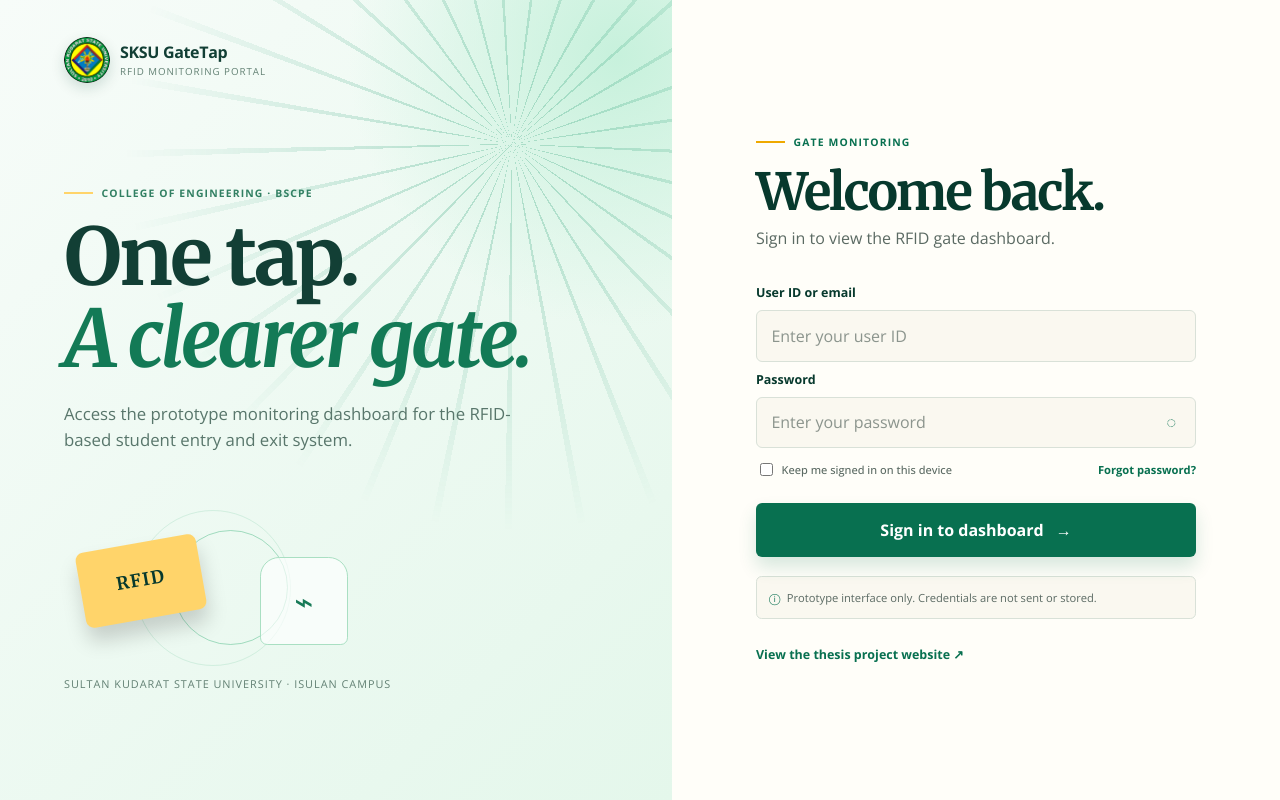
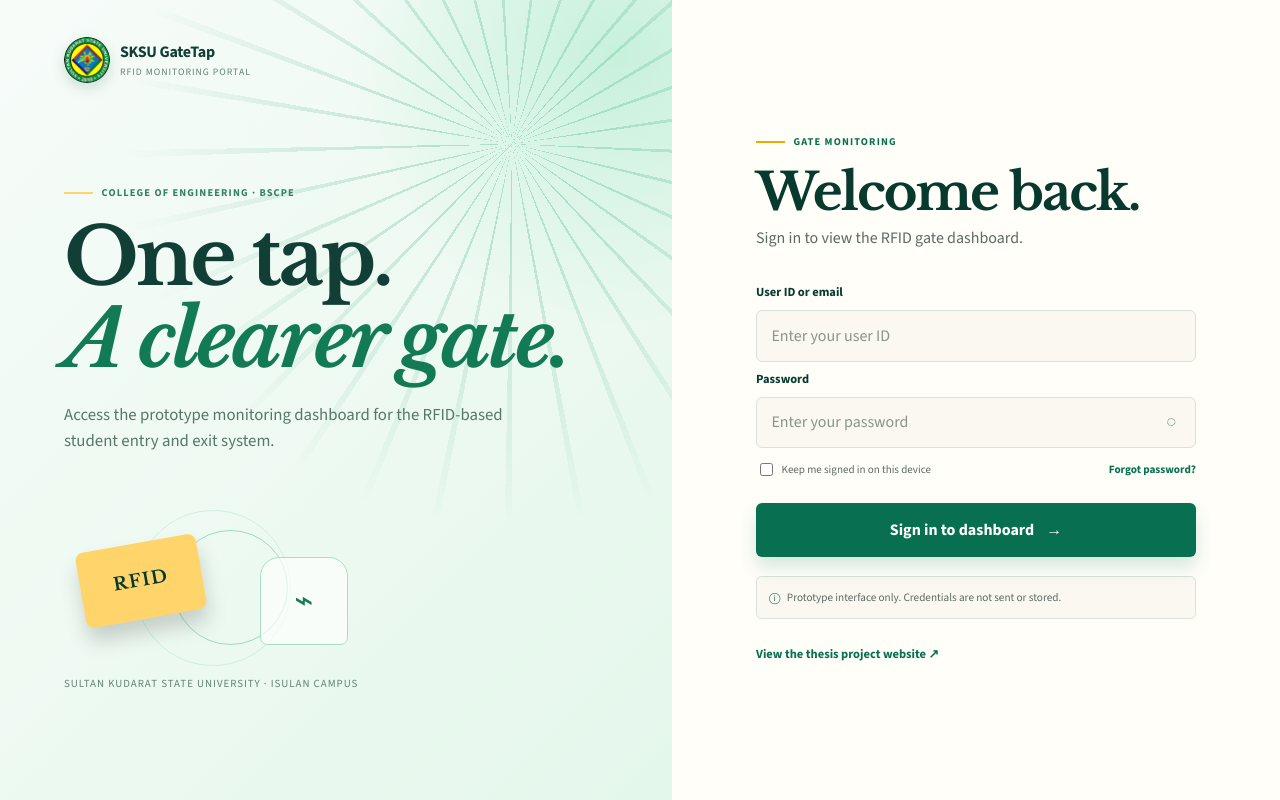
Before and after one commit to killernoyt-png/rfid-thesis-project, a plain HTML site: page dist/index.html in a window 1280 px wide. Drawn offline with nearby package versions, Linux system fonts and the light colour scheme.

Commit message:
Update Site source

```diff
--- a/dist/index.html
+++ b/dist/index.html
@@ -9,7 +9,7 @@
   <link rel="icon" type="image/png" href="sksu-seal.png">
   <link rel="preconnect" href="https://fonts.googleapis.com">
   <link rel="preconnect" href="https://fonts.gstatic.com" crossorigin>
-  <link href="https://fonts.googleapis.com/css2?family=Merriweather:ital,wght@0,400;0,700;0,900;1,400;1,700&family=Open+Sans:wght@400;500;600;700;800&display=swap" rel="stylesheet">
+  <link href="https://fonts.googleapis.com/css2?family=Libre+Baskerville:ital,wght@0,400;0,700;1,400;1,700&family=Source+Sans+3:wght@400;500;600;700;800&display=swap" rel="stylesheet">
   <link rel="stylesheet" href="style.css">
 </head>
 <body class="app-active">
--- a/dist/style.css
+++ b/dist/style.css
@@ -18,8 +18,8 @@
   --orange: #d97528;
   --blue: #5195c4;
   --shadow: 0 18px 60px rgb(19 36 30 / .10);
-  --font-body: "Open Sans", Arial, sans-serif;
-  --font-display: "Merriweather", Georgia, serif;
+  --font-body: "Source Sans 3", Arial, sans-serif;
+  --font-display: "Libre Baskerville", Georgia, serif;
   color-scheme: light;
 }
 
@@ -505,7 +505,7 @@ body.app-active .dashboard-menu[aria-expanded="false"] { color: #155b45; backgro
 .sidebar-close:hover { color: #fff; background: #129467; transform: translateX(-2px); }
 .user-dot { overflow: hidden; border: 1px solid #c6e5d4; background: #fff; box-shadow: 0 4px 10px rgb(16 95 67 / .12); }
 .user-dot img { display: block; width: 100%; height: 100%; object-fit: contain; }
-/* Typography system: Open Sans for interface copy, Merriweather for every heading. */
+/* Typography system: Source Sans 3 for interface copy, Libre Baskerville for every heading. */
 body, button, input, select, textarea { font-family: var(--font-body); }
 h1, h2, h3, h4, h5, h6, .dashboard-header h2, .overview-hero h3 { font-family: var(--font-display); }
 .terminal-display, .gate-screen { font-family: var(--font-body); }
```
